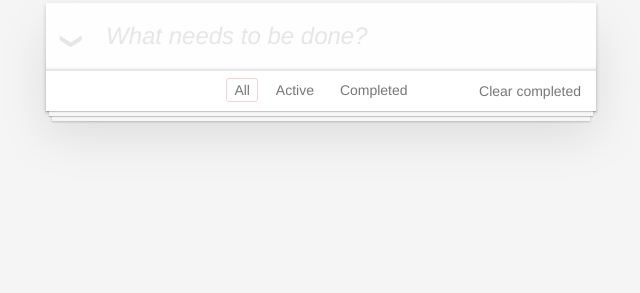
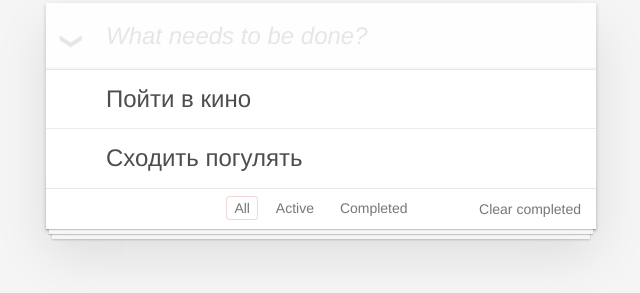
Before and after one commit to Maxim-Bolotov/J.S.-Todo-List, a plain HTML site: page index.html in a window 1280 px wide. Shown: the part 127-420 px from the top of the page, without its empty margins (319-959 px from the left). Drawn offline with Linux system fonts and the light colour scheme.

Commit message:
Render all fetched tasks

```diff
--- a/indes.js
+++ b/indes.js
@@ -0,0 +1,53 @@
+// Поле ввода
+const newTodo = document.getElementsByClassName('new-todo');
+// ul для задач
+
+// Массив с тасками
+let myTasks = [
+   {
+      id: 1,
+      value: "Пойти в кино",
+      completed: false
+   },
+   {
+      id: 2,
+      value: "Сходить погулять",
+      completed: true
+   },
+];
+
+
+myTasks.map((elem) => {
+
+   let todoList = document.getElementById("todo-list");
+   // Cоздать элемент списка
+   let listItem = document.createElement("li");
+   // div
+   let vievDiv = document.createElement("div")
+   // input checkbox
+   let checkBox = document.createElement("input");
+   // label
+   let label = document.createElement("label");
+   // button.delete
+   let destroyButton = document.createElement("button");
+   // input (text)
+   let editInput = document.createElement("input");
+   //Добавляю классы элементам
+   vievDiv.className = "viev"
+   checkBox.className = "toggle"
+   destroyButton.className = "destroy"
+   editInput.className = "edit"
+
+   checkBox.type = "checkBox";
+   // Текст
+   label.innerText = elem.value;
+   editInput.defaultValue = elem.value;
+   // Создаю узлы в дочерних элементах
+   listItem.appendChild(vievDiv);
+   vievDiv.appendChild(checkBox);
+   vievDiv.appendChild(label);
+   vievDiv.appendChild(destroyButton);
+   listItem.appendChild(editInput);
+   todoList.appendChild(listItem)
+
+});
--- a/index.html
+++ b/index.html
@@ -8,7 +8,6 @@
     <link rel="shortcut icon" href="/favicon.ico" type="image/x-icon">
     <link rel="icon" href="/favicon.ico" type="image/x-icon">
     <link rel="stylesheet" href="style.css">
-    <script src="indes.js"></script>
 
 </head>
 <body>
@@ -16,11 +15,11 @@
         <div>
             <header class="header">
                 <h1>todos</h1>
-                <input class="new-todo" placeholder="What needs to be done?" value="">
+                <input class="new-todo" id="new-todo" placeholder="What needs to be done?" value="">
             </header>
             <section class="main">
                 <input class="toggle-all" type="checkbox">
-                <ul class="todo-list"></ul>
+                <ul class="todo-list" id="todo-list"></ul>
             </section>
             <footer class="footer">
                 <span class="todo-count"></span>
@@ -35,5 +34,6 @@
             </footer>
         </div>
     </section>
+    <script src="indes.js"></script>
 </body>
 </html>
```
